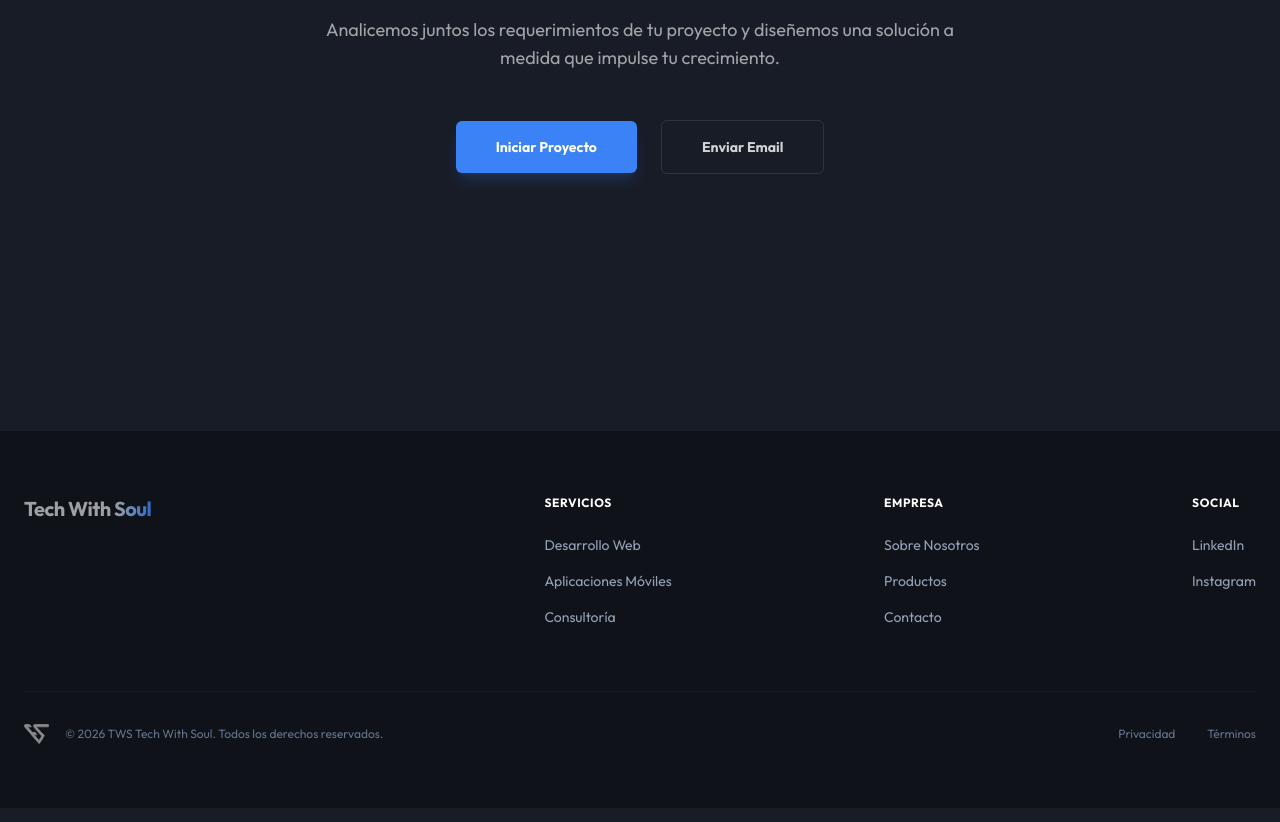
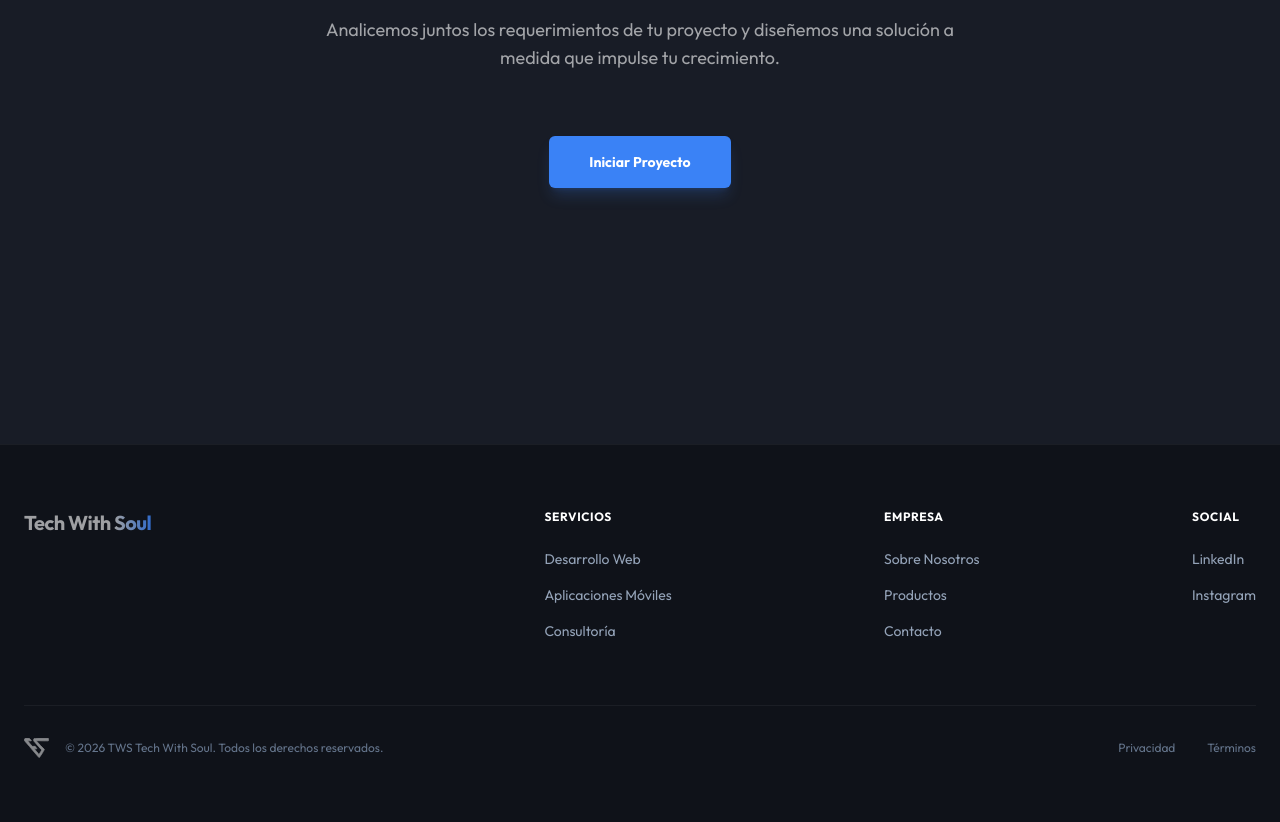
Before and after one commit to MarianoRicoy/tws-landing, a Next.js app: page /servicios/software-factory in a window 1280 px wide. Shown: the part 2020-2842 px from the top of the page. Built offline with nearby package versions, Linux system fonts and the light colour scheme.

Commit message:
fix: update Product Lab CTA button to open contact modal

```diff
--- a/app/servicios/product-lab/page.tsx
+++ b/app/servicios/product-lab/page.tsx
@@ -155,7 +155,7 @@ export default function ProductLabPage() {
             whileInView={{ opacity: 1, y: 0 }}
             viewport={{ once: true }}
             transition={{ delay: 0.2 }}
-            className="flex flex-col sm:flex-row items-center justify-center gap-6"
+            className="flex items-center justify-center pt-4"
           >
             <button
               onClick={openModal}
@@ -163,12 +163,6 @@ export default function ProductLabPage() {
             >
               Consultar
             </button>
-            <a
-              href="mailto:hola@techwithsoul.com"
-              className="px-10 py-4 rounded-md border border-white/10 text-white/80 font-bold text-sm hover:bg-white/5 hover:text-white transition-all text-center w-full sm:w-auto"
-            >
-              Enviar Email
-            </a>
           </motion.div>
         </div>
       </section>
--- a/app/servicios/software-factory/page.tsx
+++ b/app/servicios/software-factory/page.tsx
@@ -155,7 +155,7 @@ export default function SoftwareFactoryPage() {
             whileInView={{ opacity: 1, y: 0 }}
             viewport={{ once: true }}
             transition={{ delay: 0.2 }}
-            className="flex flex-col sm:flex-row items-center justify-center gap-6"
+            className="flex items-center justify-center pt-4"
           >
             <button
               onClick={openModal}
@@ -163,12 +163,6 @@ export default function SoftwareFactoryPage() {
             >
               Iniciar Proyecto
             </button>
-            <a
-              href="mailto:hola@techwithsoul.com"
-              className="px-10 py-4 rounded-md border border-white/10 text-white/80 font-bold text-sm hover:bg-white/5 hover:text-white transition-all text-center w-full sm:w-auto"
-            >
-              Enviar Email
-            </a>
           </motion.div>
         </div>
       </section>
```
